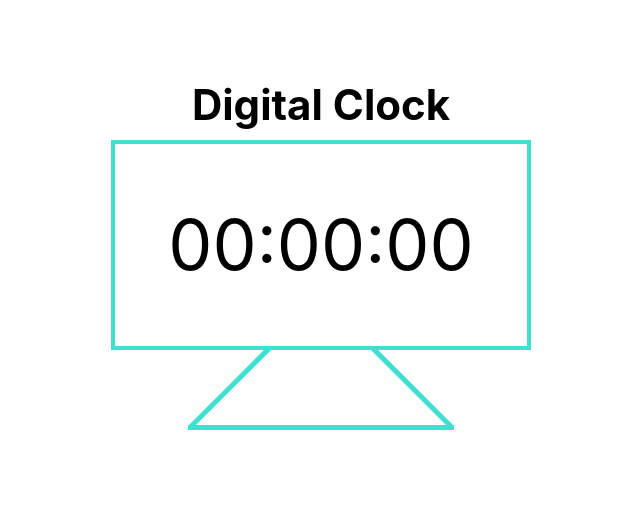
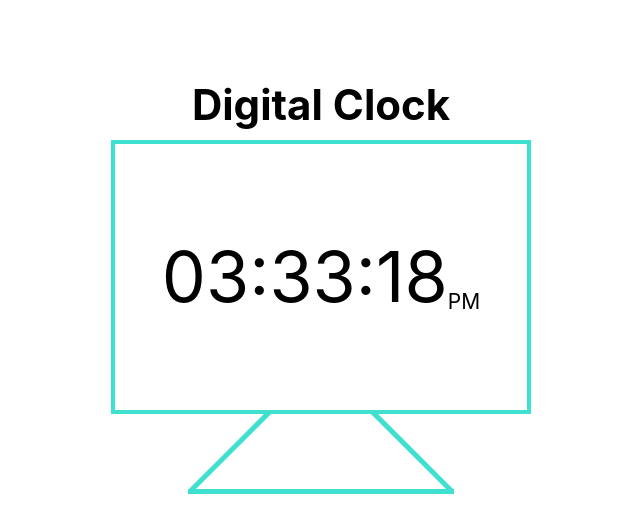
Before and after one commit to aishacodes/clock, a plain HTML site: page index.html in a window 1280 px wide. Shown: the whole page, without its empty margins (29-669 px from the left). Drawn offline with Linux system fonts and the light colour scheme.

Commit message:
feat: digital clock

```diff
--- a/app.js
+++ b/app.js
@@ -0,0 +1,40 @@
+/*Selectors*/
+const hourEl = document.getElementById('hr')
+const minsEl = document.getElementById('min')
+const secsEl = document.getElementById('sec')
+const meriEl = document.getElementById('meri')
+
+/*Setup*/
+let hour = 0
+let mins = 0
+let secs = 0
+let meri = ""
+
+/*fuctions and utilities*/
+
+
+function renderClock() {
+    hourEl.textContent = twoDigit(hour)
+    minsEl.textContent = twoDigit(mins)
+    secsEl.textContent = twoDigit(secs)
+    meriEl.textContent = meri
+}
+
+function twoDigit(num) {
+    num = String(num)
+    return (num.length < 2) ? `0${num}` : num
+}
+renderClock()
+
+let clockInstance = setInterval(() => {
+    var date = new Date()
+    hour = date.getHours()
+    mins = date.getMinutes()
+    secs = date.getSeconds()
+    meri = hour < 12 ? 'AM' : 'PM'
+    hour = hour % 12;
+    renderClock()
+}, 1000)
+setTimeout(() => {
+    clearInterval(clockInstance)
+}, 5000)
--- a/css/style.css
+++ b/css/style.css
@@ -23,10 +23,10 @@
 .card {
     position: relative;
     width: 30rem;
-    height: 15rem;
+    padding: 7rem 0;
     border: 4px solid turquoise;
     display: flex;
-    align-items: center;
+    align-items: flex-end;
     justify-content: center;
 }
 
@@ -68,3 +68,7 @@ span.hour:after,
 .minute:after {
     content: ':';
 }
+
+span.meridian {
+    font-size: 1.5rem;
+}
--- a/index.html
+++ b/index.html
@@ -13,12 +13,15 @@
     <div class="digital-clock">
         <h2 class="heading">Digital Clock</h2>
         <div class="card">
-            <span class="hour">00</span>
-            <span class="minute">00</span>
-            <span class="second">00</span>
+            <span class="hour" id="hr"></span>
+            <span class="minute" id="min"></span>
+            <span class="second" id="sec"></span>
+            <span class="meridian" id="meri">AM</span>
+
             <h1></h1>
         </div>
     </div>
+    <script src="app.js" defer></script>
 </body>
 
 </html>
```
